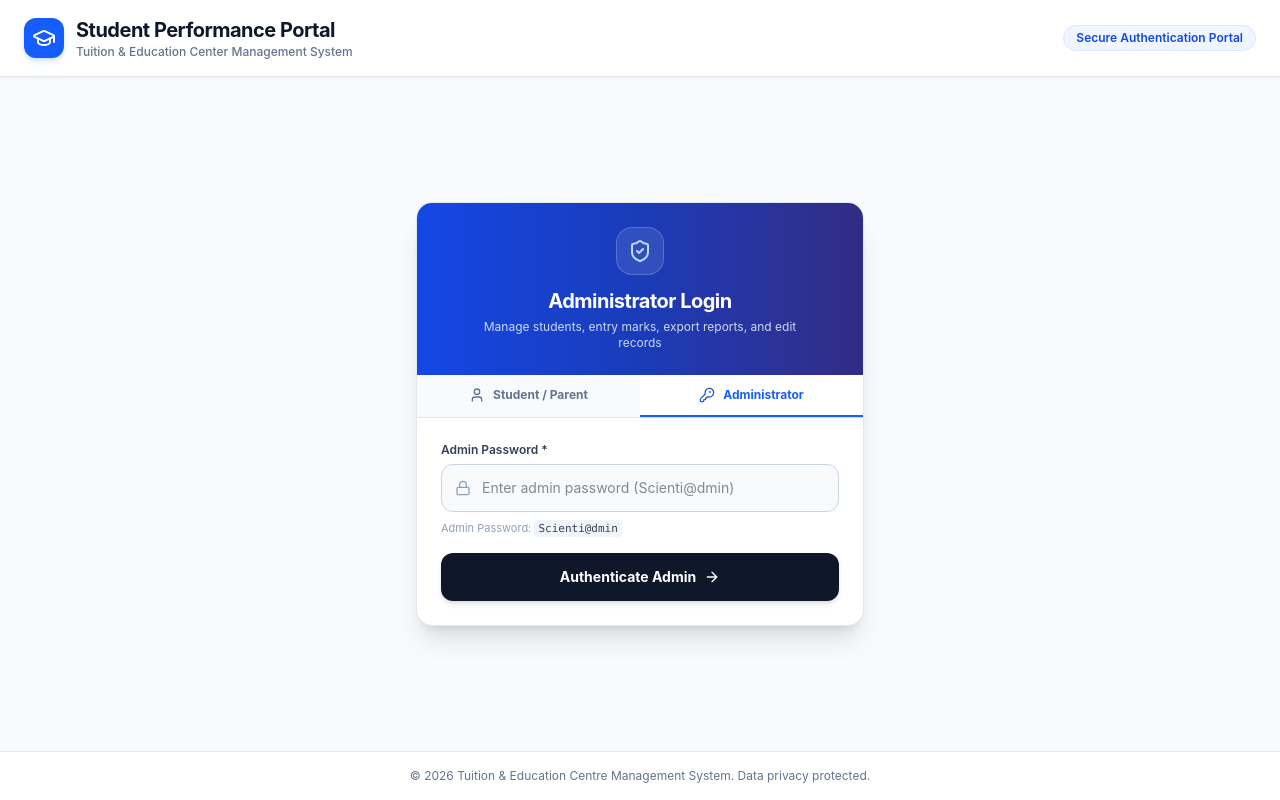
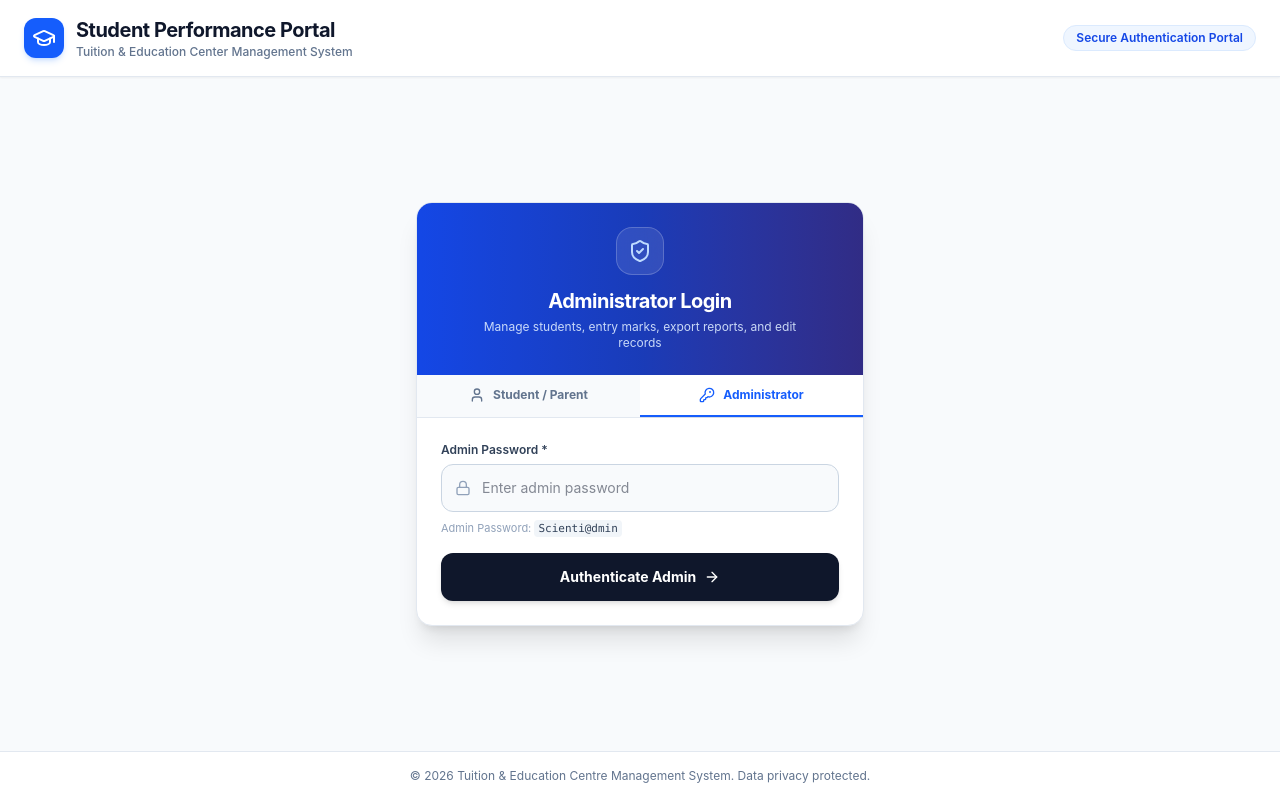
Before and after one commit to shahanashub/Student-Performance-Portal, a React (Vite) app: page / in a window 1280 px wide. Both pictures are taken after a click on the button "Administrator". Built offline with nearby package versions, Linux system fonts and the light colour scheme.

Commit message:
Update admin login credentials and input placeholders

```diff
--- a/src/components/LoginScreen.tsx
+++ b/src/components/LoginScreen.tsx
@@ -45,11 +45,11 @@ export const LoginScreen: React.FC<LoginScreenProps> = ({
 
   const handleAdminSubmit = (e: React.FormEvent) => {
     e.preventDefault();
-    if (adminPasswordInput === 'Scienti@dmin' || adminPasswordInput === 'admin123' || adminPasswordInput === 'admin') {
+    if (adminPasswordInput === 'Scienti@dmin' || adminPasswordInput === 'shanu@dmin' || adminPasswordInput === '@dminedu') {
       setAdminError('');
       onAdminLogin();
     } else {
-      setAdminError('Invalid Admin Password. Password is Scienti@dmin');
+      setAdminError('Invalid Admin Password.');
     }
   };
 
@@ -143,7 +143,7 @@ export const LoginScreen: React.FC<LoginScreenProps> = ({
                 <div>
                   <label className="block text-xs font-semibold text-slate-700 mb-1.5 flex items-center justify-between">
                     <span>Enter Registration Number *</span>
-                    <span className="text-[11px] text-slate-400 font-normal">e.g. REG-2026-701</span>
+                    <span className="text-[11px] text-slate-400 font-normal">e.g. 26SSLCXX</span>
                   </label>
                   <div className="relative">
                     <input
@@ -208,7 +208,7 @@ export const LoginScreen: React.FC<LoginScreenProps> = ({
                   <div className="relative">
                     <input
                       type="password"
-                      placeholder="Enter admin password (Scienti@dmin)"
+                      placeholder="Enter admin password"
                       value={adminPasswordInput}
                       onChange={(e) => setAdminPasswordInput(e.target.value)}
                       className="w-full h-12 pl-10 pr-3.5 bg-slate-50 border border-slate-300 rounded-xl text-sm focus:ring-2 focus:ring-blue-500 focus:border-blue-500 text-slate-900"
```
